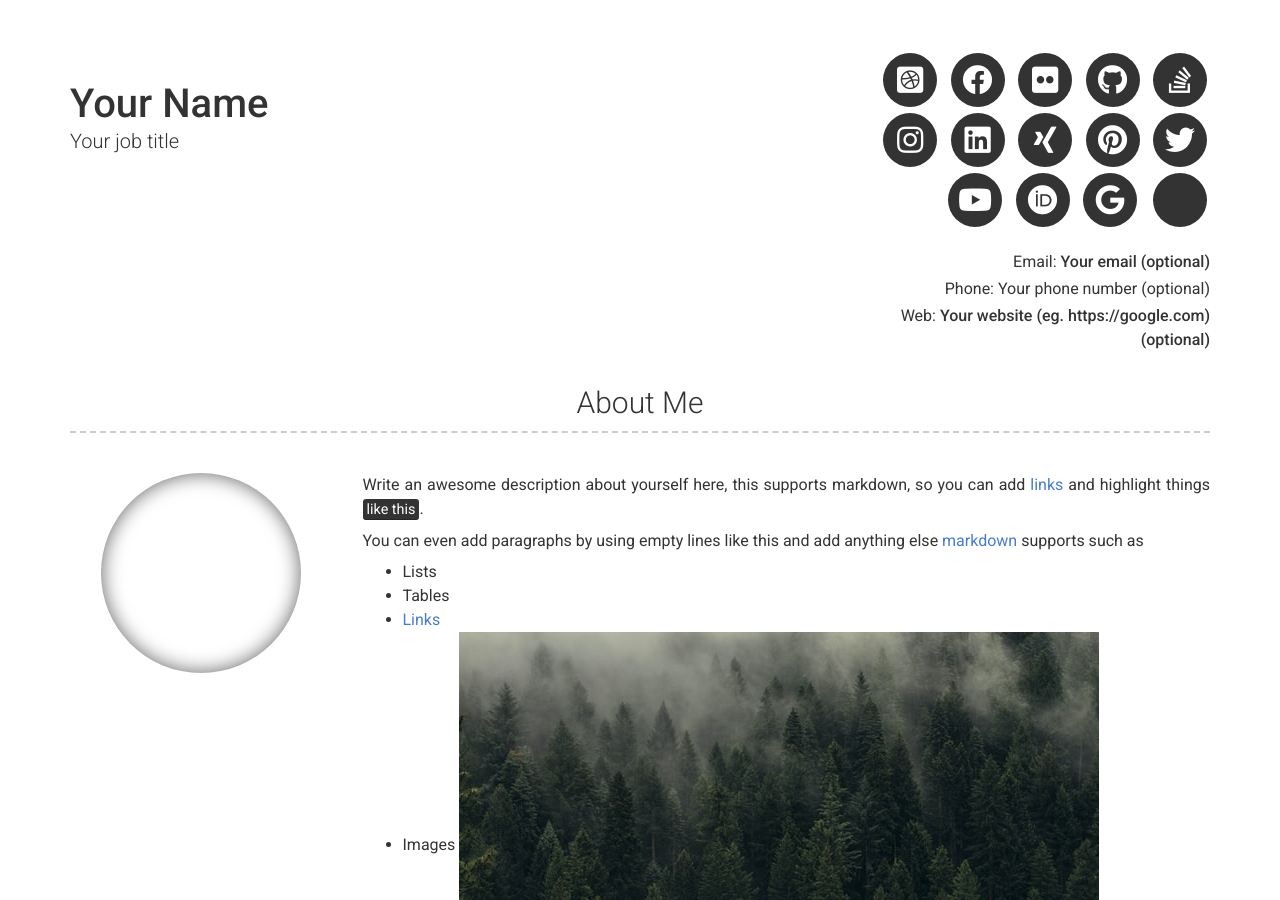
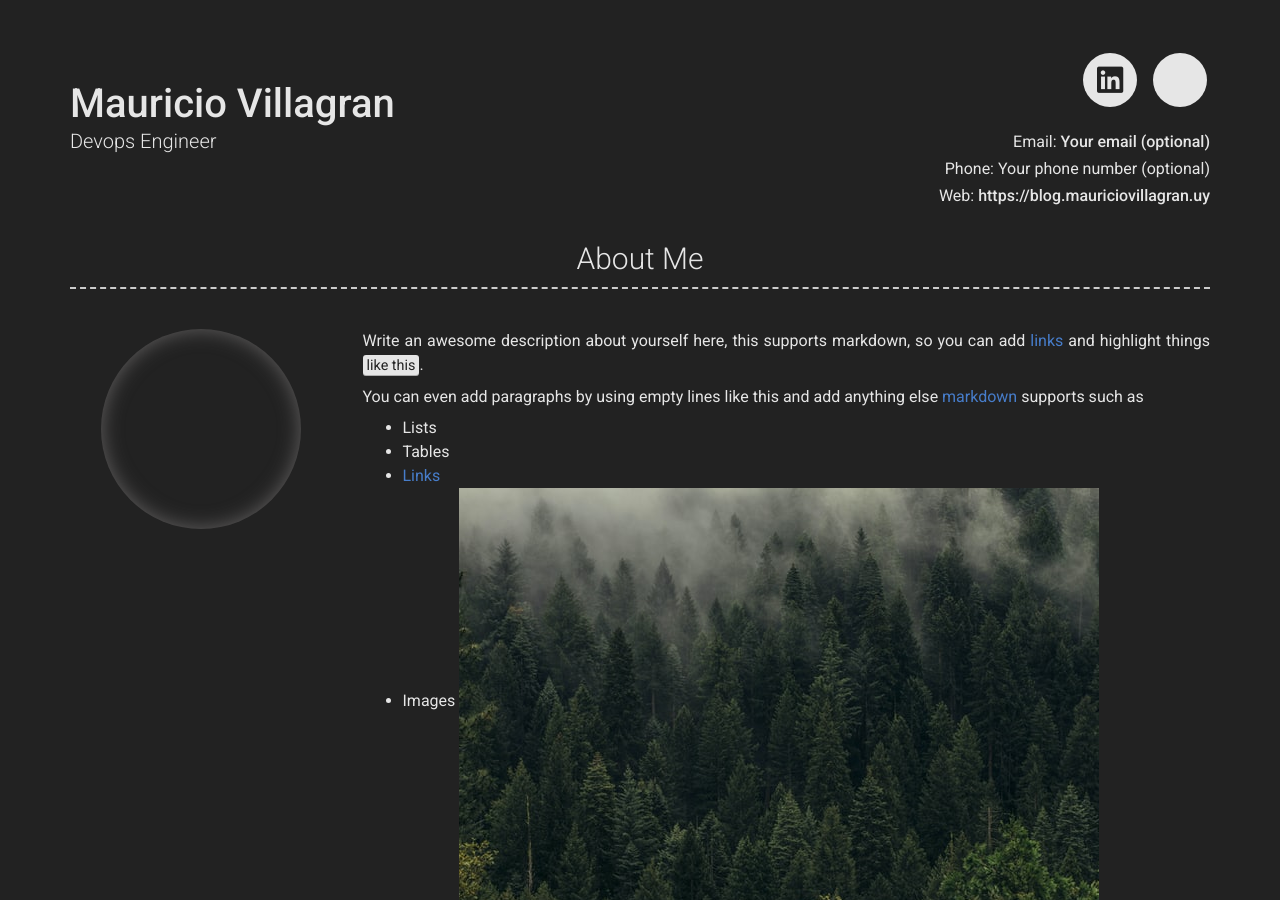
Before and after one commit to maurivg28/cv, a Jekyll site: the page built from index.md, in a window 1280 px wide and 900 px high. Built offline with Jekyll 4.4.1, drawn with Linux system fonts in a browser that asks for light colours; nearby versions of some CDN libraries; some of the changed text lies outside the part shown.

Commit message:
Update _config.yml

```diff
--- a/_config.yml
+++ b/_config.yml
@@ -1,37 +1,25 @@
 # Site
-repository: Git repository where your resume will be hosted, only required if you are hosting on GitHub (eg. sproogen/modern-resume-theme)
+repository: Mauricio Villagran resume
 # favicon: Directory of your favicon (eg. images/favicon.ico)(optional)
 
 # Content configuration version
 version: 2
 
 # Personal info
-name: Your Name
-title: Your job title
+name: Mauricio Villagran
+title: Devops Engineer
 email: Your email (optional)
 # email_title: Email (Email title override)
 phone: Your phone number (optional)
 # phone_title: Phone (Phone title override)
-website: Your website (eg. https://google.com)(optional)
+website: https://blog.mauriciovillagran.uy
 # website_title: Web (Website title override)
 
 # Dark Mode (true/false/never)
-darkmode: false
+darkmode: true
 
 # Social links
-twitter_username: jekyllrb
-github_username:  jekyll
-stackoverflow_username: "00000001"
-dribbble_username: jekyll
-facebook_username: jekyll
-flickr_username: jekyll
-instagram_username: jekyll
-linkedin_username: jekyll
-xing_username: jekyll
-pinterest_username: jekyll
-youtube_username: jekyll
-orcid_username: 0000-0000-0000-0000
-googlescholar_username: D847cGsAAAAJ
+linkedin_username: https://uy.linkedin.com/in/mauricio-villagr%C3%A1n-garc%C3%ADa-43a54b25
 
 # Additional icon links
 additional_links:
```
